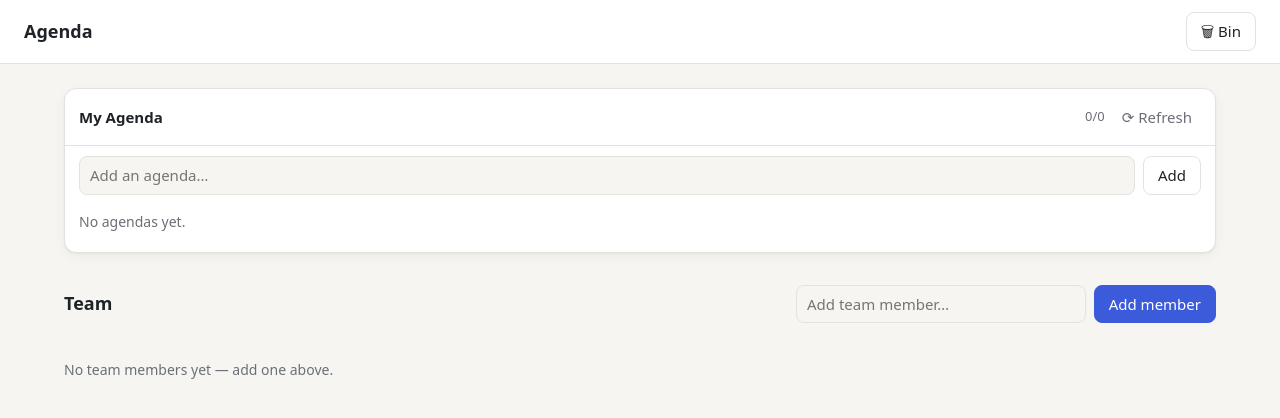
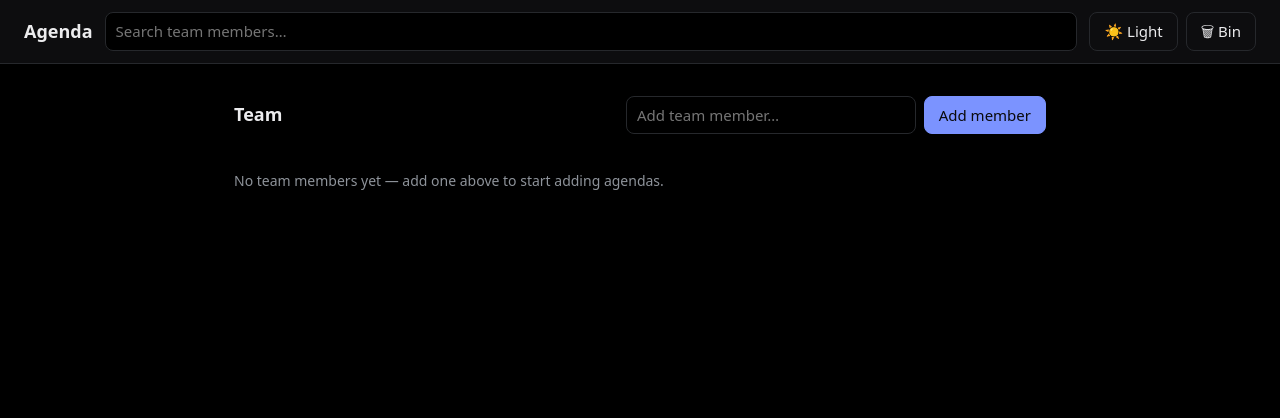
Before and after one commit to radster22/agenda_app, a plain HTML site: page index.html in a window 1280 px wide. Drawn offline with Linux system fonts and the light colour scheme.

Commit message:
Stack member notebooks, add member search and dark/light theme
- Remove standalone agenda list; agendas are added per team member
- Single-column scrollable stack of member notebooks
- Top-bar search filters members by name
- Dark (pitch black) / light theme toggle, remembered per browser
- Deploy to GitHub Pages via Actions on push to master

Co-Authored-By: Claude Opus 5.5 <noreply@anthropic.com>

```diff
--- a/app.js
+++ b/app.js
@@ -1,7 +1,7 @@
 let state = loadState();
 
-const mainEl = document.getElementById("main-list");
 const membersEl = document.getElementById("members");
+const searchEl = document.getElementById("search");
 
 function commit() {
   saveState(state);
@@ -13,7 +13,6 @@ function findList(id) {
 }
 
 function cardHtml(list) {
-  const isMain = list.id === MAIN_ID;
   const done = list.items.filter((i) => i.done).length;
   const items = list.items.length
     ? list.items.map((item) => `
@@ -25,17 +24,17 @@ function cardHtml(list) {
     : `<li class="empty">No agendas yet.</li>`;
 
   return `
-    <section class="card ${isMain ? "main-card" : ""}" data-list="${list.id}">
+    <section class="card" data-list="${list.id}">
       <div class="card-head">
-        ${isMain ? "" : `<span class="avatar" style="background:${colorFor(list.id)}">${escapeHtml(initials(list.name))}</span>`}
+        <span class="avatar" style="background:${colorFor(list.id)}">${escapeHtml(initials(list.name))}</span>
         <span class="title">${escapeHtml(list.name)}</span>
         <span class="count">${done}/${list.items.length}</span>
         <button class="btn-icon" data-action="refresh" title="Move struck-off agendas to the Bin" ${done ? "" : "disabled"}>⟳ Refresh</button>
-        ${isMain ? "" : `<button class="btn-icon" data-action="remove-member" title="Remove member">✕</button>`}
+        <button class="btn-icon" data-action="remove-member" title="Remove member">✕</button>
       </div>
       <div class="card-body">
         <form class="row" data-action="add-item">
-          <input type="text" name="text" placeholder="Add an agenda…" autocomplete="off" required>
+          <input type="text" name="text" placeholder="Add an agenda for ${escapeHtml(list.name)}…" autocomplete="off" required>
           <button type="submit">Add</button>
         </form>
         <ul class="items">${items}</ul>
@@ -44,16 +43,21 @@ function cardHtml(list) {
 }
 
 function render() {
-  const main = findList(MAIN_ID);
-  mainEl.innerHTML = cardHtml(main);
-  const members = state.lists.filter((l) => l.id !== MAIN_ID);
-  membersEl.innerHTML = members.length
-    ? members.map(cardHtml).join("")
-    : `<p class="empty">No team members yet — add one above.</p>`;
+  const q = searchEl.value.trim().toLowerCase();
+  const shown = state.lists.filter((l) => l.name.toLowerCase().includes(q));
+  if (!state.lists.length) {
+    membersEl.innerHTML = `<p class="empty">No team members yet — add one above to start adding agendas.</p>`;
+  } else if (!shown.length) {
+    membersEl.innerHTML = `<p class="empty">No team member matches “${escapeHtml(searchEl.value.trim())}”.</p>`;
+  } else {
+    membersEl.innerHTML = shown.map(cardHtml).join("");
+  }
   updateBinBadge(state);
 }
 
 // ---------- Event handling (delegated) ----------
+searchEl.addEventListener("input", render);
+
 document.addEventListener("submit", (e) => {
   const form = e.target;
   if (form.id === "add-member-form") {
@@ -122,4 +126,5 @@ window.addEventListener("storage", (e) => {
   if (e.key === STORE_KEY) { state = loadState(); render(); }
 });
 
+setupThemeToggle();
 render();
--- a/index.html
+++ b/index.html
@@ -1,22 +1,23 @@
 <!doctype html>
-<html lang="en">
+<html lang="en" data-theme="dark">
 <head>
   <meta charset="utf-8">
   <meta name="viewport" content="width=device-width, initial-scale=1">
   <title>Agenda</title>
+  <script>try { document.documentElement.dataset.theme = localStorage.getItem("agenda-theme") || "dark"; } catch {}</script>
   <link rel="stylesheet" href="style.css">
 </head>
 <body>
   <header class="topbar">
     <a class="brand" href="index.html">Agenda</a>
+    <input type="search" id="search" class="search" placeholder="Search team members…" autocomplete="off" aria-label="Search team members">
     <nav class="nav">
+      <button id="theme-toggle" type="button"></button>
       <a class="btn" href="bin.html" title="View removed agendas">🗑 Bin <span class="badge" id="bin-count"></span></a>
     </nav>
   </header>
 
   <main>
-    <div id="main-list"></div>
-
     <div class="section-head">
       <h2>Team</h2>
       <form class="row add-member" id="add-member-form">
@@ -24,7 +25,7 @@
         <button class="btn-primary" type="submit">Add member</button>
       </form>
     </div>
-    <div class="grid" id="members"></div>
+    <div class="stack" id="members"></div>
   </main>
 
   <script src="store.js"></script>
--- a/store.js
+++ b/store.js
@@ -1,16 +1,13 @@
 // Shared data layer for the agenda pages. Everything is saved in localStorage.
 const STORE_KEY = "agenda-app-v1";
-const MAIN_ID = "main";
+const THEME_KEY = "agenda-theme";
 
 function uid() {
   return Date.now().toString(36) + Math.random().toString(36).slice(2, 8);
 }
 
 function defaultState() {
-  return {
-    lists: [{ id: MAIN_ID, name: "My Agenda", items: [] }],
-    bin: [],
-  };
+  return { lists: [], bin: [] };
 }
 
 function loadState() {
@@ -19,7 +16,8 @@ function loadState() {
     if (!raw) return defaultState();
     const state = JSON.parse(raw);
     if (!Array.isArray(state.lists) || !Array.isArray(state.bin)) return defaultState();
-    if (!state.lists.some((l) => l.id === MAIN_ID)) state.lists.unshift(defaultState().lists[0]);
+    // Older versions had a standalone "main" list; keep it as a member only if it holds agendas
+    state.lists = state.lists.filter((l) => l.id !== "main" || l.items.length);
     return state;
   } catch {
     return defaultState();
@@ -55,3 +53,25 @@ function updateBinBadge(state) {
     badge.dataset.count = state.bin.length;
   }
 }
+
+// ---------- Theme (dark by default) ----------
+function currentTheme() {
+  return document.documentElement.dataset.theme === "light" ? "light" : "dark";
+}
+
+function setupThemeToggle() {
+  const btn = document.getElementById("theme-toggle");
+  if (!btn) return;
+  const paint = () => {
+    const dark = currentTheme() === "dark";
+    btn.textContent = dark ? "☀️ Light" : "🌙 Dark";
+    btn.title = dark ? "Switch to light mode" : "Switch to dark mode";
+  };
+  btn.addEventListener("click", () => {
+    const next = currentTheme() === "dark" ? "light" : "dark";
+    document.documentElement.dataset.theme = next;
+    try { localStorage.setItem(THEME_KEY, next); } catch {}
+    paint();
+  });
+  paint();
+}
--- a/style.css
+++ b/style.css
@@ -1,6 +1,23 @@
-:root {
+:root,
+:root[data-theme="dark"] {
+  --bg: #000000;
+  --surface: #0d0d0f;
+  --field: #000000;
+  --ink: #ececee;
+  --muted: #8e939a;
+  --line: #26282c;
+  --accent: #7b93ff;
+  --accent-ink: #0a0a0c;
+  --danger: #ff6b6b;
+  --done: #5f646b;
+  --shadow: none;
+  color-scheme: dark;
+}
+
+:root[data-theme="light"] {
   --bg: #f6f5f1;
   --surface: #ffffff;
+  --field: #f6f5f1;
   --ink: #1f2328;
   --muted: #6b6f76;
   --line: #e4e2dc;
@@ -9,21 +26,7 @@
   --danger: #c92a2a;
   --done: #9aa0a6;
   --shadow: 0 1px 2px rgba(0, 0, 0, .05), 0 4px 14px rgba(0, 0, 0, .04);
-}
-
-@media (prefers-color-scheme: dark) {
-  :root {
-    --bg: #15171a;
-    --surface: #1e2125;
-    --ink: #e8e9eb;
-    --muted: #9aa0a6;
-    --line: #2f3338;
-    --accent: #7b93ff;
-    --accent-ink: #0f1115;
-    --danger: #ff6b6b;
-    --done: #6b7077;
-    --shadow: none;
-  }
+  color-scheme: light;
 }
 
 * { box-sizing: border-box; }
@@ -50,8 +53,10 @@ body {
 }
 .brand { font-weight: 700; font-size: 18px; color: var(--ink); text-decoration: none; }
 .nav { display: flex; gap: 8px; }
+.search { flex: 0 1 420px; }
+button:disabled { opacity: .4; cursor: default; }
 
-main { max-width: 1200px; margin: 0 auto; padding: 24px; }
+main { max-width: 860px; margin: 0 auto; padding: 24px; }
 
 /* ---------- Buttons & inputs ---------- */
 button, .btn {
@@ -85,17 +90,17 @@ button:hover, .btn:hover { border-color: var(--muted); }
 }
 .badge:empty, .badge[data-count="0"] { display: none; }
 
-input[type="text"] {
+input[type="text"], input[type="search"] {
   font: inherit;
   color: var(--ink);
-  background: var(--bg);
+  background: var(--field);
   border: 1px solid var(--line);
   border-radius: 8px;
   padding: 7px 10px;
   flex: 1;
   min-width: 0;
 }
-input[type="text"]:focus { outline: 2px solid var(--accent); outline-offset: -1px; }
+input[type="text"]:focus, input[type="search"]:focus { outline: 2px solid var(--accent); outline-offset: -1px; }
 
 .row { display: flex; gap: 8px; }
 
@@ -114,11 +119,12 @@ input[type="text"]:focus { outline: 2px solid var(--accent); outline-offset: -1p
 .add-member { max-width: 420px; width: 100%; }
 
 /* ---------- Notebook cards ---------- */
-.grid {
-  display: grid;
-  grid-template-columns: repeat(auto-fill, minmax(300px, 1fr));
+.stack {
+  display: flex;
+  flex-direction: column;
   gap: 16px;
 }
+
 .card {
   background: var(--surface);
   border: 1px solid var(--line);
@@ -127,7 +133,6 @@ input[type="text"]:focus { outline: 2px solid var(--accent); outline-offset: -1p
   display: flex;
   flex-direction: column;
 }
-.card.main-card { margin-bottom: 32px; }
 .card-head {
   display: flex;
   align-items: center;
@@ -176,6 +181,8 @@ input[type="text"]:focus { outline: 2px solid var(--accent); outline-offset: -1p
 
 @media (max-width: 640px) {
   .topbar, main { padding-left: 16px; padding-right: 16px; }
+  .topbar { flex-wrap: wrap; }
+  .search { order: 3; flex: 1 1 100%; }
   .bin-table th:nth-child(3), .bin-table td:nth-child(3) { display: none; }
   .item .del { visibility: visible; }
 }
```
Also changed, not shown: bin.html (+10 -3 lines), 2 other files.
